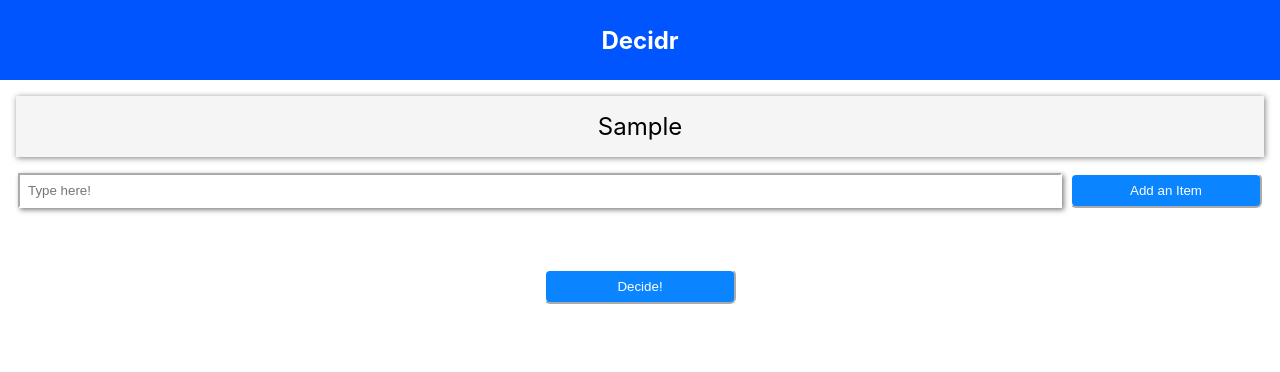
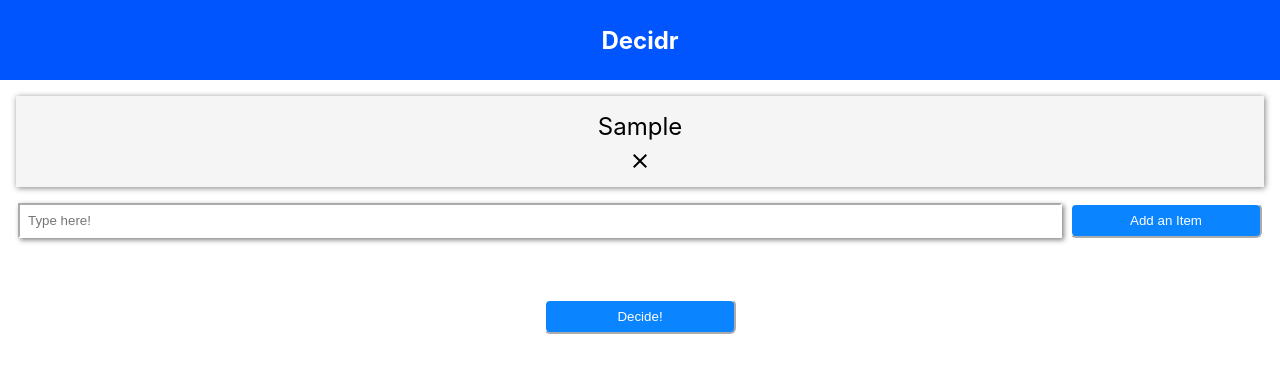
Before and after one commit to alberme/decidr, a React (Create React App) app: page / in a window 1280 px wide. Both pictures are taken after typing "Sample" into the empty fields and a click on the button "Add an Item". Shown: the top 372 px of the page. Built offline with nearby package versions, Linux system fonts and the light colour scheme.

Commit message:
refactor(item): create Item component

```diff
--- a/src/components/DisplayList.js
+++ b/src/components/DisplayList.js
@@ -1,8 +1,18 @@
-export default function DisplayList ({ listContainer }) {
+import Item from './Item';
+
+export default function DisplayList ({ listContainer, onRemove }) {
   return (
     <div className="list-display-container" >
     {
-      listContainer.map((entry, i, entries) => <p key={i}>{entries.at(-i - 1)}</p>)
+      listContainer.map((entry, i, entries) =>
+        <Item
+          key={i}
+          id={i}
+          onRemove={onRemove}
+        >
+          {entries.at(-i - 1)}
+        </Item>
+      )
     }
   </div>
   )
--- /dev/null
+++ b/src/components/Item.js
@@ -0,0 +1,20 @@
+import { useState } from 'react';
+import { MdClose } from "react-icons/md";
+
+export default function Item ({ children, id, onRemove }) {
+  const [isHovering, setIsHovering] = useState();
+
+  return (
+    <div className="list-item-container">
+      <p
+        className="list-item-text"
+        onMouseEnter={() => console.log('entered')}
+        onMouseLeave={() => console.log('leave')}
+        >
+          {children}
+      </p>
+      <MdClose onClick={() => onRemove(id)}/>
+    </div>
+
+  )
+}
```
